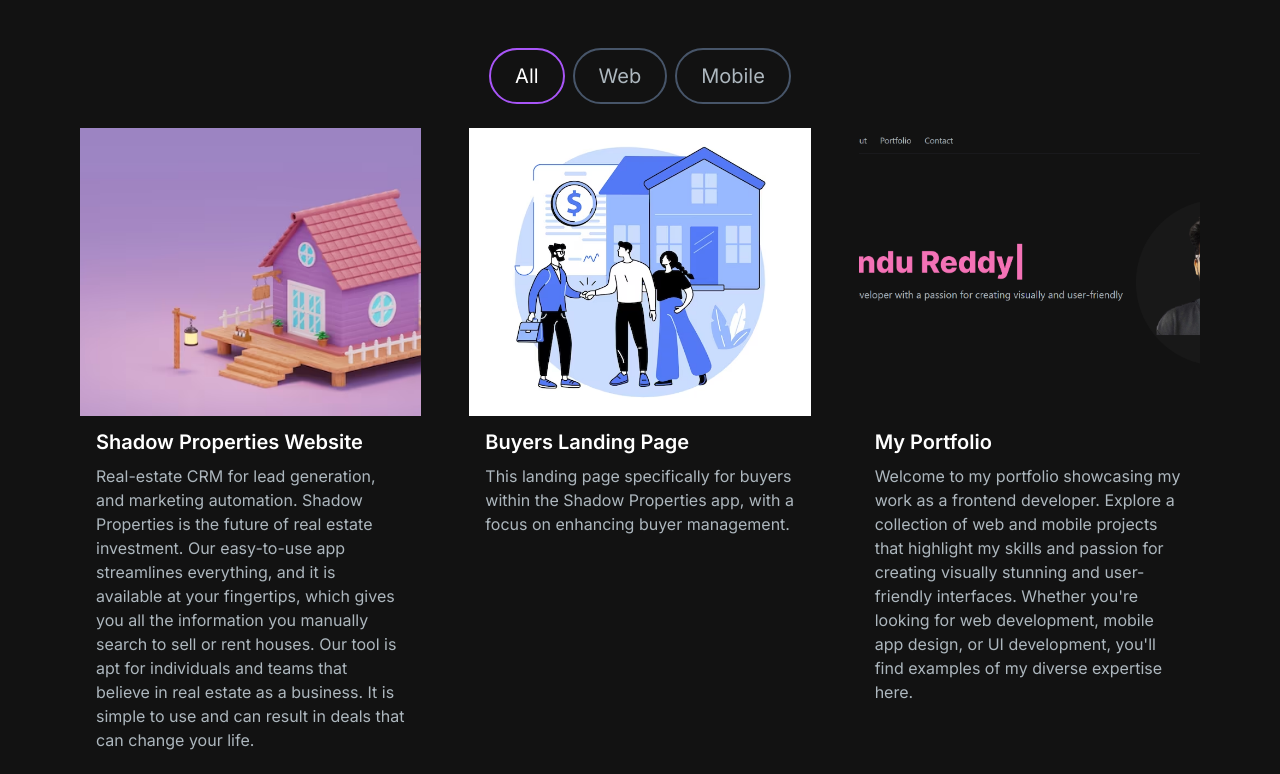
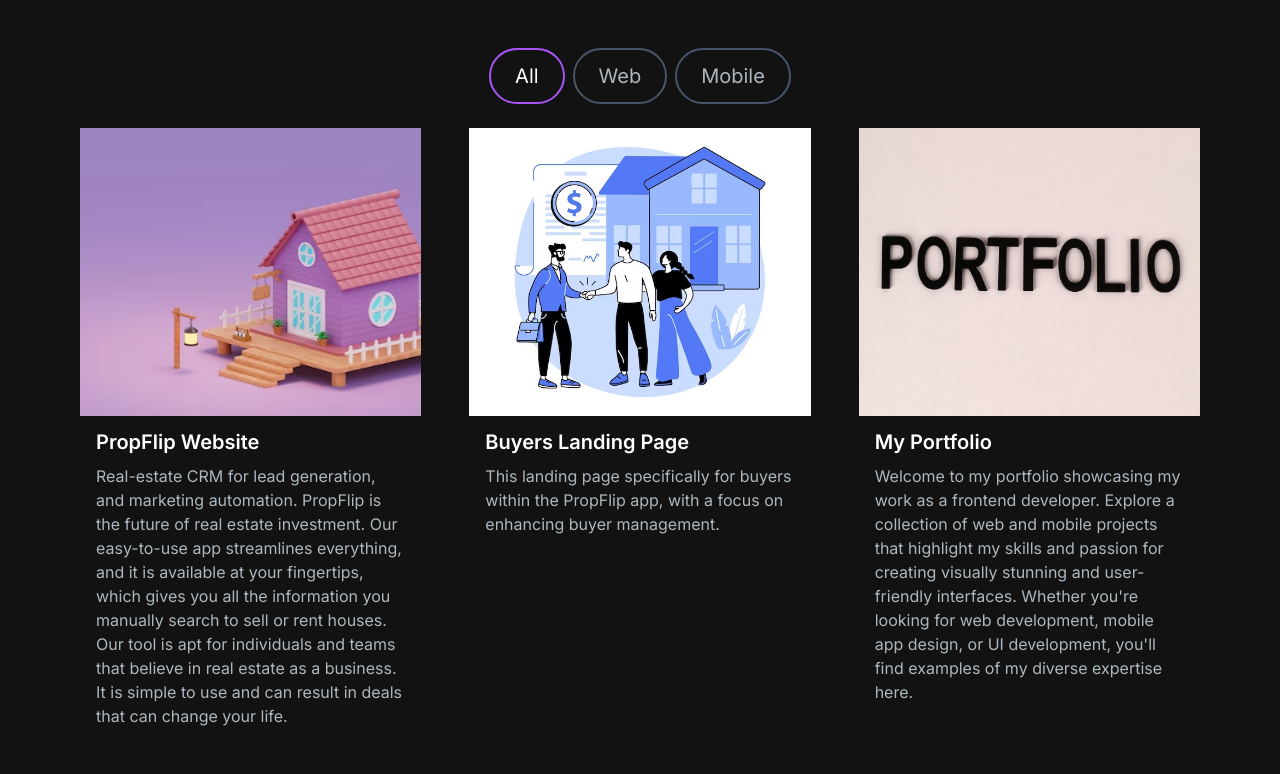
Before and after one commit to thereddycr/my-portfolio, a Next.js app: page / in a window 1280 px wide. Shown: the part 1580-2354 px from the top of the page. Built offline with nearby package versions, Linux system fonts and the light colour scheme; a web font is replaced by a local one.

Commit message:
updated images and project links

```diff
--- a/src/app/components/MenuOverlay.jsx
+++ b/src/app/components/MenuOverlay.jsx
@@ -16,7 +16,7 @@
           />
         </li>
       ))}
-      <Link href="/images/my-resume.pdf" download={true}>
+      <Link target="_blank" href="/images/my-resume.pdf" download={true}>
         <span className="block text-[#ADB7BE] sm:text-xl rounded md:p-0 font-sans hover:divide-x-8 hover:text-white">
           Download CV
         </span>
--- a/src/app/components/Navbar.jsx
+++ b/src/app/components/Navbar.jsx
@@ -107,6 +107,7 @@
             <ul className="flex p-4 md:p-0 md:flex-row md:space-x-8 mt-0">
               <li>
                 <Link
+                  // target="_blank"
                   href="/images/my-resume.pdf"
                   download={true}
                   className="bg-white text-[#121212] border-none rounded-md px-3 py-1 flex align-center justify-center gap-3"
--- a/src/app/components/ProjectCard.jsx
+++ b/src/app/components/ProjectCard.jsx
@@ -18,12 +18,14 @@
         <Image src={imgUrl} alt={title} layout="fill" objectFit="cover" />
         <div className="overlay items-center justify-center absolute top-0 left-0 w-full h-full bg-[#181818] bg-opacity-0 hidden group-hover:flex group-hover:bg-opacity-80 transition-all duration-500 ">
           <Link
+            target="_blank"
             href={gitUrl}
             className="h-14 w-14 mr-2 border-2 relative rounded-full border-[#ADB7BE] hover:border-white group/link"
           >
             <CodeBracketIcon className="h-10 w-10 text-[#ADB7BE] absolute top-1/2 left-1/2 transform -translate-x-1/2 -translate-y-1/2  cursor-pointer group-hover/link:text-white" />
           </Link>
           <Link
+            target="_blank"
             href={previewUrl}
             className="h-14 w-14 border-2 relative rounded-full border-[#ADB7BE] hover:border-white group/link"
           >
--- a/src/app/components/Projects.jsx
+++ b/src/app/components/Projects.jsx
@@ -7,32 +7,33 @@
 const projectsData = [
   {
     id: 1,
-    title: "Shadow Properties Website",
+    title: "PropFlip Website",
     description:
-      "Real-estate CRM for lead generation, and marketing automation. Shadow Properties is the future of real estate investment. Our easy-to-use app streamlines everything, and it is available at your fingertips, which gives you all the information you manually search to sell or rent houses. Our tool is apt for individuals and teams that believe in real estate as a business. It is simple to use and can result in deals that can change your life.",
+      "Real-estate CRM for lead generation, and marketing automation. PropFlip is the future of real estate investment. Our easy-to-use app streamlines everything, and it is available at your fingertips, which gives you all the information you manually search to sell or rent houses. Our tool is apt for individuals and teams that believe in real estate as a business. It is simple to use and can result in deals that can change your life.",
     image: "./images/shadow/house-1.avif",
     tag: ["All", "Web"],
-    gitUrl: "https://web.shadow.properties/",
-    previewUrl: "https://web.shadow.properties/",
+    gitUrl: "https://app.propflip.io/",
+    previewUrl: "https://app.propflip.io/",
   },
   {
     id: 2,
     title: "Buyers Landing Page",
     description:
-      "This landing page specifically for buyers within the Shadow Properties app, with a focus on enhancing buyer management.",
+      "This landing page specifically for buyers within the PropFlip app, with a focus on enhancing buyer management.",
     image: "./images/shadow/house-2.avif",
     tag: ["All", "Web"],
     gitUrl:
-      "https://web.shadow.properties/contacts/6501503d4f8fbed7c8f0ca19",
+      "https://app.propflip.io/contacts/6501503d4f8fbed7c8f0ca19",
     previewUrl:
-      "https://web.shadow.properties/contacts/6501503d4f8fbed7c8f0ca19",
+      "https://app.propflip.io/contacts/6501503d4f8fbed7c8f0ca19",
   },
   {
     id: 3,
     title: "My Portfolio",
     description:
       "Welcome to my portfolio showcasing my work as a frontend developer. Explore a collection of web and mobile projects that highlight my skills and passion for creating visually stunning and user-friendly interfaces. Whether you're looking for web development, mobile app design, or UI development, you'll find examples of my diverse expertise here.",
-    image: "./images/shadow/portfolio.png",
+    // image: "./images/shadow/portfolio.png",
+    image: "./images/shadow/portfolio-2.jpg",
     tag: ["All", "Web"],
     gitUrl: "/",
     previewUrl: "/",
```
Also changed, not shown: public/images/shadow/portfolio-1.jpg (added), public/images/shadow/portfolio-2.jpg (added).
